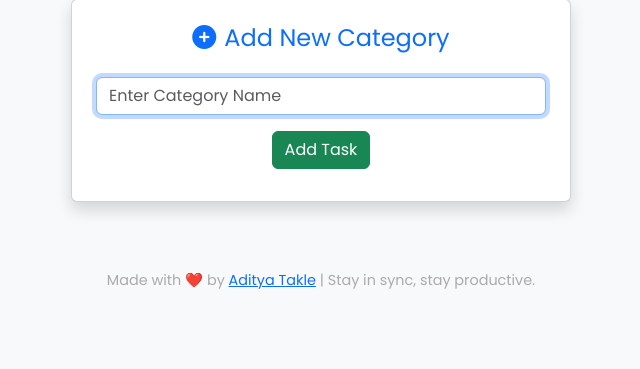
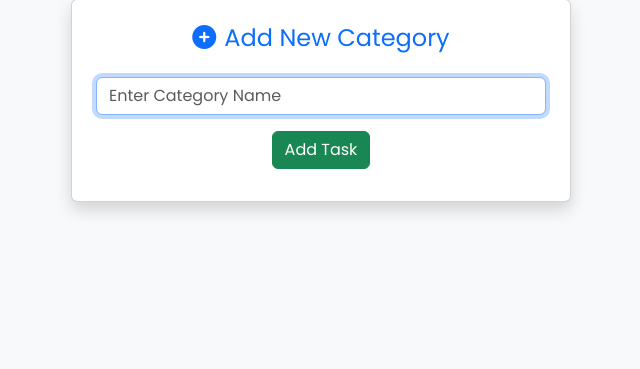
Before and after one commit to suyash-takle/Looply, a Flask app: page /add_category in a window 1280 px wide. Shown: the part 113-482 px from the top of the page, without its empty margins (319-959 px from the left). Run offline with Flask 3, Linux system fonts and the light colour scheme; some libraries are stand-ins or nearby versions.

Commit message:
Update edit_task_layout.html

```diff
--- a/templates/edit_task_layout.html
+++ b/templates/edit_task_layout.html
@@ -112,14 +112,6 @@
         {% block main %}{% endblock %}
     </main>
 
-    <!-- Footer -->
-    <footer class="mb-5">
-        <div>
-            Made with ❤️ by <span class="footer-brand"><a href="https://www.adityatakle.live" target="_blank" rel="noopener noreferrer">Aditya Takle</a>
-            </span> | Stay in sync, stay productive.
-        </div>
-    </footer>
-
 </body>
 
 </html>
```
